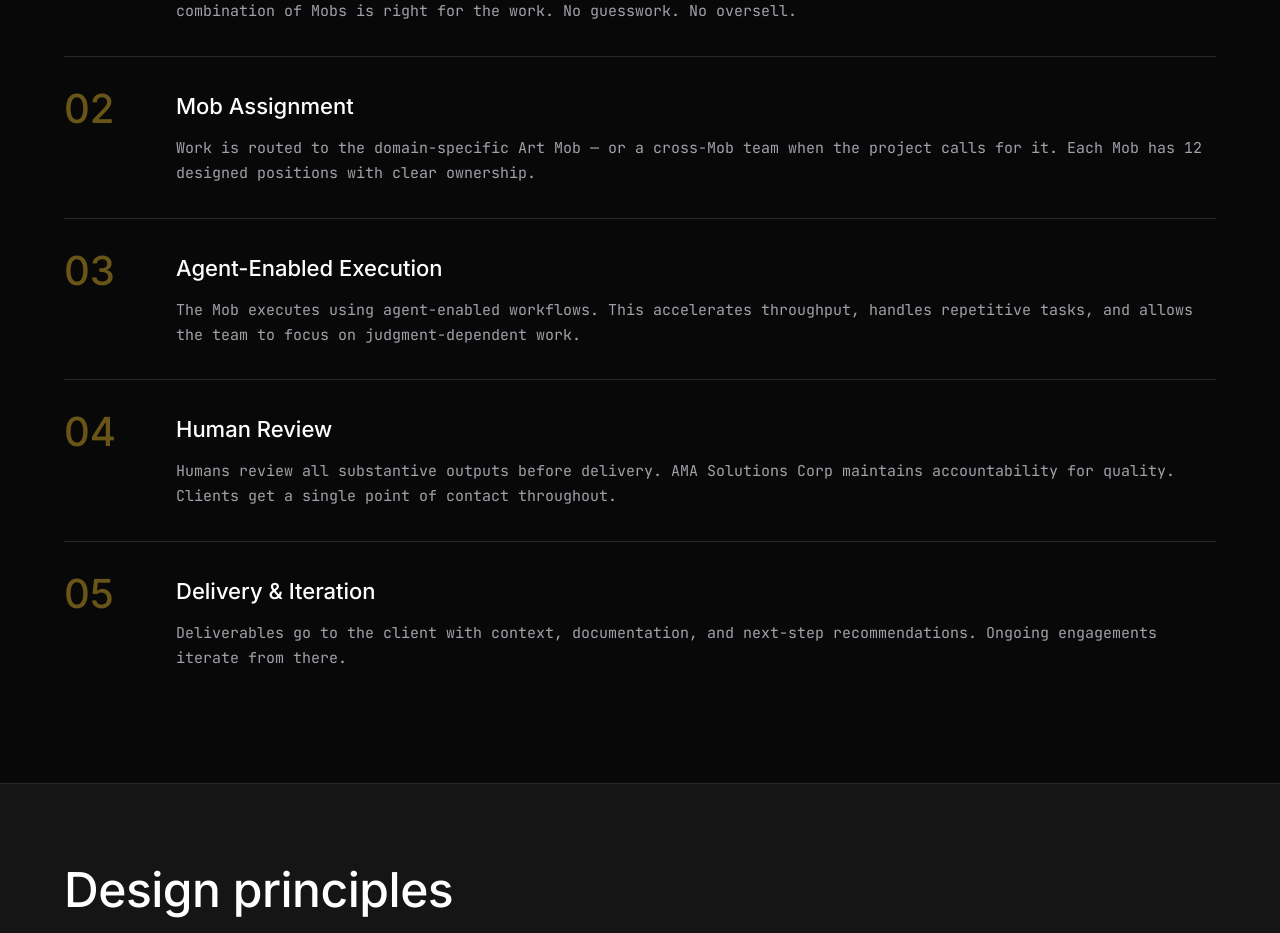
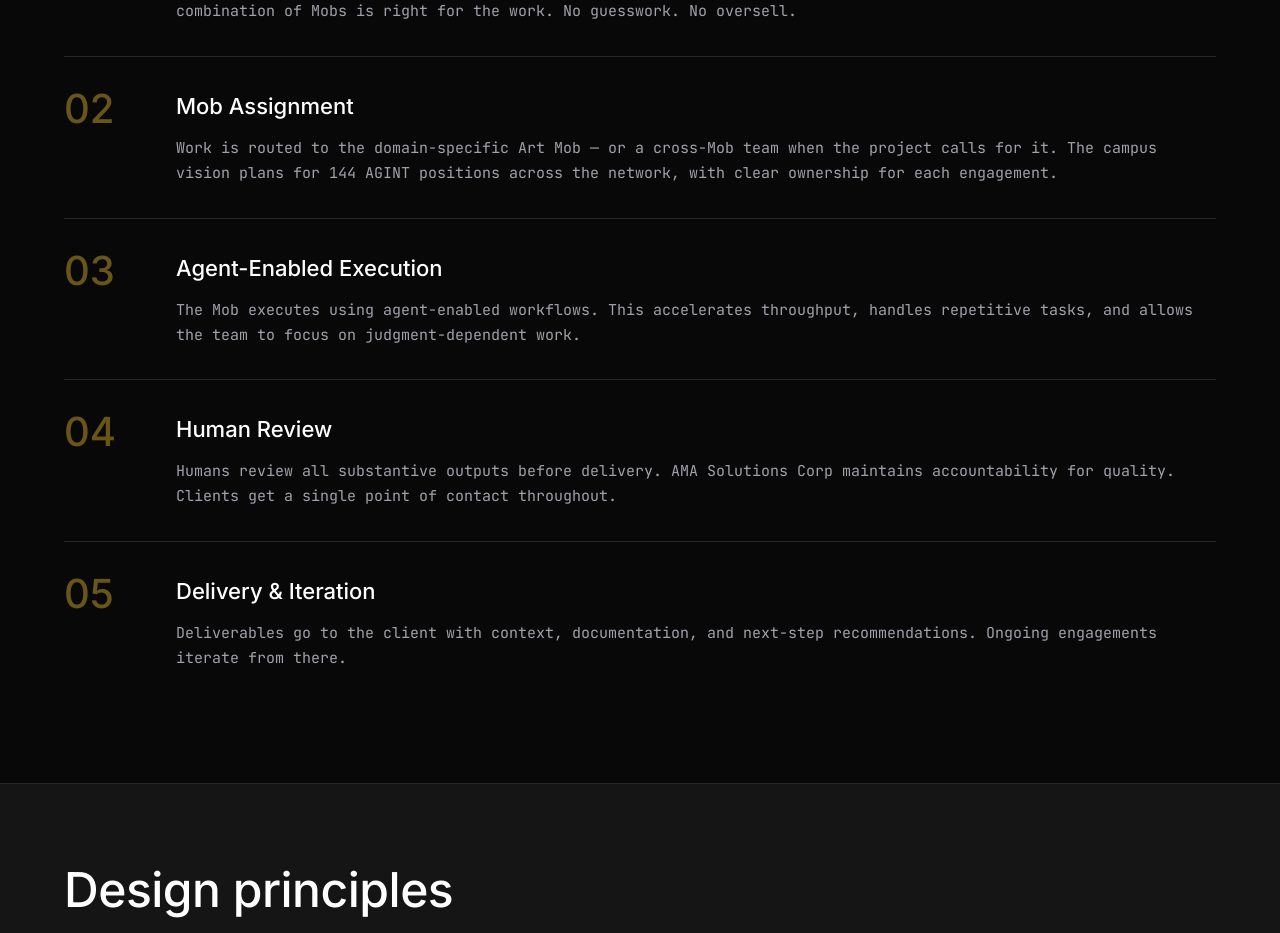
Before and after one commit to MajorDream444/amasolagi-site, a Next.js app: page /how-it-works in a window 1280 px wide. Shown: the part 1000-1933 px from the top of the page. Built offline with nearby package versions, Linux system fonts and the light colour scheme.

Commit message:
docs: reconcile network-wide AGINT position language

```diff
--- a/src/app/how-it-works/page.tsx
+++ b/src/app/how-it-works/page.tsx
@@ -18,7 +18,7 @@ const steps = [
   {
     n: "02",
     title: "Mob Assignment",
-    body: "Work is routed to the domain-specific Art Mob — or a cross-Mob team when the project calls for it. Each Mob has 12 designed positions with clear ownership.",
+    body: "Work is routed to the domain-specific Art Mob — or a cross-Mob team when the project calls for it. The campus vision plans for 144 AGINT positions across the network, with clear ownership for each engagement.",
   },
   {
     n: "03",
```
